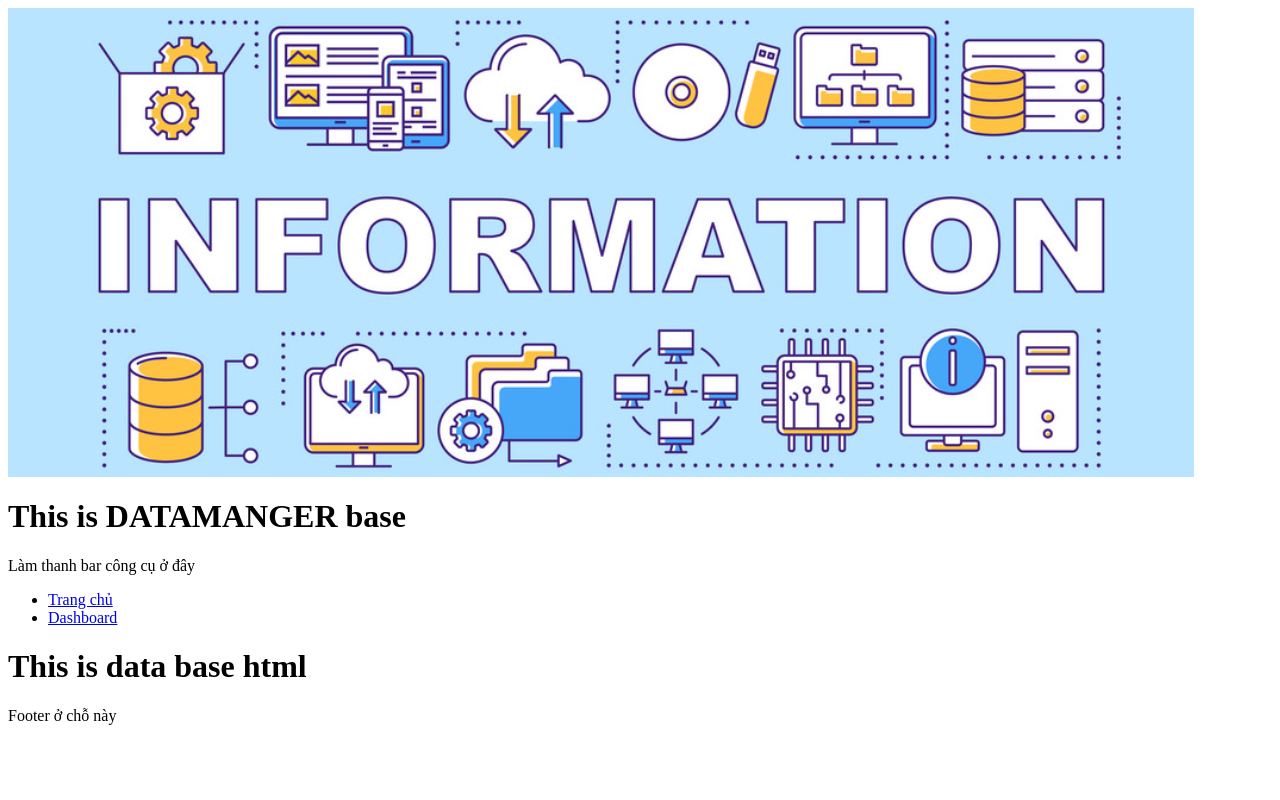
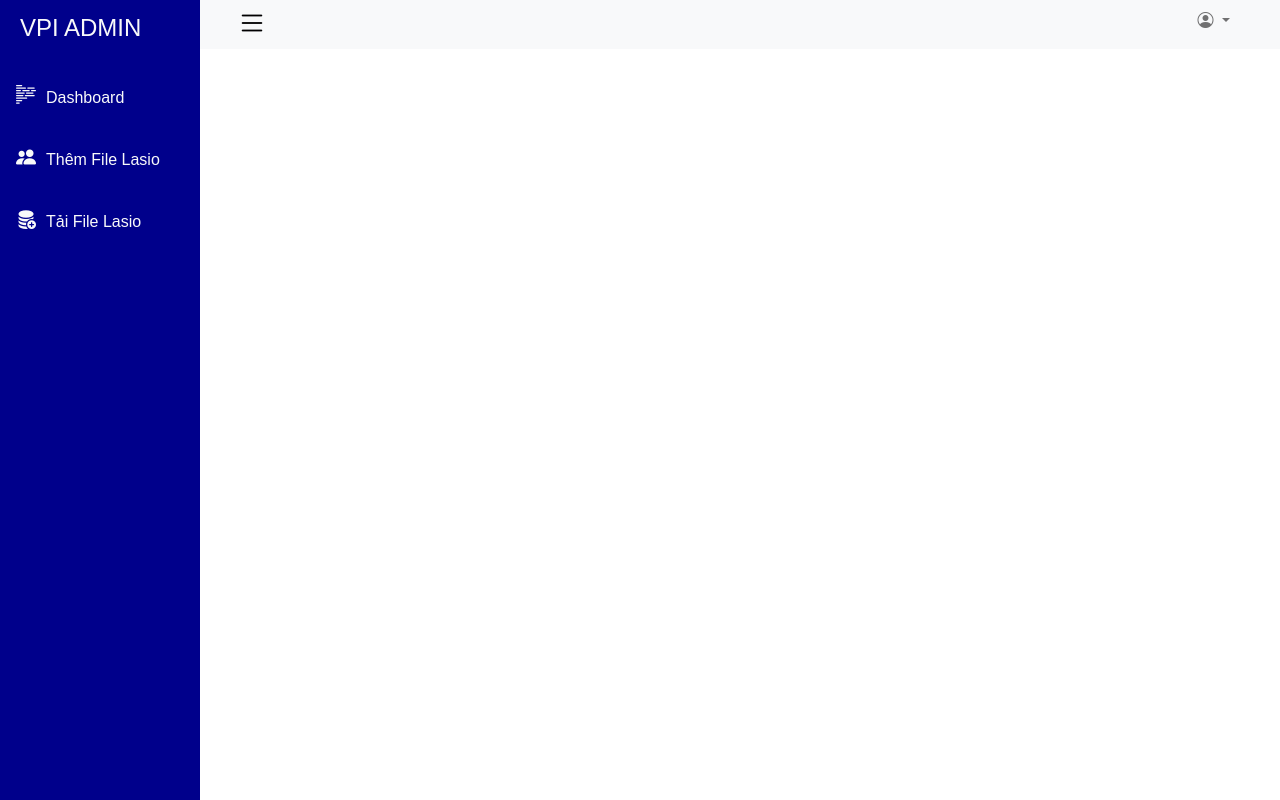
Before and after one commit to leehus65a5/project1, a Python web app: template app/datamanager/templates/datamanager/test.html in a window 1280 px wide. Run offline with Jinja, Linux system fonts and the light colour scheme; the template is opened without the code that fills it, so the values that code supplies are empty.

Commit message:
van commit 11h30

```diff
--- a/app/admin/templates/admin/base.html
+++ b/app/admin/templates/admin/base.html
@@ -76,6 +76,8 @@
 					{%block content %}
 					{%endblock%}
 				</main>
+			</div>
+		</div>
 		<script>
 			function myFunction() {
 				var x = document.getElementById("sidebar-container");
--- a/app/datamanager/templates/datamanager/base.html
+++ b/app/datamanager/templates/datamanager/base.html
@@ -4,33 +4,79 @@
 		<meta http-equiv="X-UA-Compatible" content="IE=edge">
 		<meta name="viewport" content="width=device-width, initial-scale=1.0">
 		{%block title%}
-	<title>Datamanger</title>
+		<title>DATAMANGER</title>
 		{%endblock%}
+		<link rel="stylesheet" href="https://cdn.jsdelivr.net/npm/bootstrap-icons@1.10.2/font/bootstrap-icons.css">
+		<link rel="stylesheet" href="https://cdn.jsdelivr.net/npm/bootstrap@5.2.3/dist/css/bootstrap.min.css">
+		<link href="/admin/static/css/base.css" type="text/css" rel="stylesheet">
+		<link rel="stylesheet" type="text/css" href="/user/static/css/bootstrapTable.css">
+
+		<!-- {%block cssfile%}
+		{%endblock%} -->
 	</head>
 	<body>
-	<img src="{{url_for('datamanager.static', filename = 'pictures/data-banner.png')}}" alt="Banner">
-	<h1>This is DATAMANGER base</h1>
-	<nav>
-		<p>Làm thanh bar công cụ ở đây</p>
-		<ul>
-			{%if g.user%}
-			<p>Tài Khoản: {{g.user.User.username}} </p>
-			<p>ID: {{ g.user.User.id }}</p>
-			<p>Trạng thái đăng nhập thành công</p>
-			<li><a href="{{url_for('logout')}}">Đăng xuất</a></li>
-			{%endif%}
+		<div class="d-flex">
+			<div id="sidebar-container" class="bg-primary">
+				<div class="logo">
+					<h4 class = "text-light font-weight-bold">VPI ADMIN</h4>
+				</div>
+
+				<div class="menu">
+					<a href="{{url_for('datamanager.dashboard')}}" class="d-block text-light p-3"><i class="bi bi-body-text mr-2 lead" style="padding-right: 10px;"></i>Dashboard</a>
+					<a href="{{url_for('datamanager.uploadfile')}}" class="d-block text-light p-3"><i class="bi bi-people-fill mr-2 lead" style="padding-right: 10px;"></i>Thêm File Lasio</a>
+					<a href="{{url_for('datamanager.downloadfile')}}" class="d-block text-light p-3"><i class="bi bi-database-fill-add mr-2 lead" style="padding-right: 10px;"></i>Tải File Lasio</a>
+				</div>
+			</div>
+
+			<div class="w-100">
+				<nav class="navbar navbar-expand-lg bg-light" style="padding-left: 25px; padding-right: 30px;">
+					<div class="container-fluid">
+						<button class="navbar-toggler" type="button" data-bs-toggle="collapse"
+								data-bs-target="#navbarSupportedContent" aria-controls="navbarSupportedContent"
+								aria-expanded="false" aria-label="Toggle navigation">
+							<span class="navbar-toggler-icon"></span>
+						</button>
+						<div class="collapse navbar-collapse" id="navbarSupportedContent">
+							<ul class="navbar-nav me-auto mb-2 mb-lg-0">
+								<li class="nav-item">
+									<span style="font-size:30px;cursor:pointer; color: black; padding-top: 0;" onclick="myFunction()" class="openbtn"><i class="bi bi-list"></i></span>
+								</li>
 							</ul>
-		<ul>
-			<li><a href="{{url_for('index')}}"> Trang chủ</a></li>
-			<li><a href="{{url_for('datamanager.dashboard')}}"> Dashboard</a></li>
+							<ul class="navbar-nav mr-auto mb-2 mb-lg-0">
+								<li class="nav-item dropdown">
+									<a class="nav-link dropdown-toggle" href="#" role="button" data-bs-toggle="dropdown"
+									aria-expanded="false" style="padding-top: 0;">
+										<i class="bi bi-person-circle"></i> {{g.user.User.username}}
+									</a>
+									<ul class="dropdown-menu">
+										<li><a class="dropdown-item" href="#">Thông tin</a></li>
+										<li>
+											<hr class="dropdown-divider">
+										</li>
+										<li><a class="dropdown-item" href="{{url_for('logout')}}">Đăng xuất</a></li>
 									</ul>
+								</li>
+							</ul>
+						</div>
+					</div>
 				</nav>
-	<h1>This is data base html</h1>
 
-	{%block content%}
+				<main>
+					{%block content %}
 					{%endblock%}
-	<footer>
-		<p>Footer ở chỗ này</p>
-	</footer>
+				</main>
+			</div>
+		</div>
+		<script>
+			function myFunction() {
+				var x = document.getElementById("sidebar-container");
+				if (x.style.width === "200px") {
+					x.style.width = "0"
+				} else {
+					x.style.width = "200px"
+				}
+			}
+		</script>
+		<script src="https://cdn.jsdelivr.net/npm/bootstrap@5.2.3/dist/js/bootstrap.bundle.min.js" integrity="sha384-kenU1KFdBIe4zVF0s0G1M5b4hcpxyD9F7jL+jjXkk+Q2h455rYXK/7HAuoJl+0I4" crossorigin="anonymous"></script>
 	</body>
 </html>
```
Lines whose indentation alone changed are shown as unchanged.
